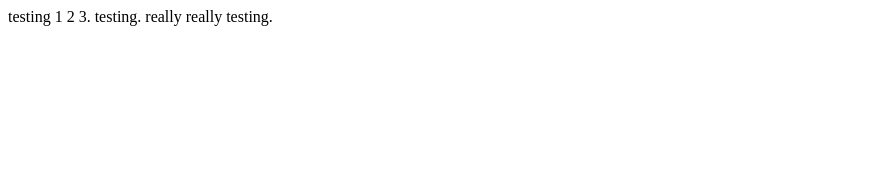
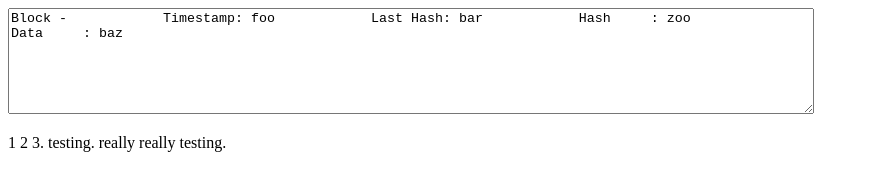
Before and after one commit to gs455/online-test, a website: page index.html in a window 1280 px wide. Shown: the whole page, without its empty margins (0-869 px from the left). Drawn offline with Linux system fonts and the light colour scheme.

Commit message:
update all files

```diff
--- a/index.html
+++ b/index.html
@@ -4,9 +4,13 @@
     <meta charset="UTF-8">
     <meta name="viewport" content="width=device-width, initial-scale=1.0">
     <title>Document</title>
+    <link rel="stylesheet" href="styles.css">
+    <script type="module" src="script.js"></script>
 </head>
 <body>
-    testing 1 2 3.
+    <textarea id="textarea"></textarea> <p>
+
+    1 2 3.
     testing.
     really really testing.
 </body>
--- /dev/null
+++ b/script.js
@@ -0,0 +1,9 @@
+console.log('test')
+import Block from './src/block.js';
+
+const block = new Block('foo', 'bar', 'zoo', 'baz');
+console.log(block.toString())
+
+const textarea = document.getElementById('textarea')
+
+textarea.innerText = block.toString()
--- /dev/null
+++ b/src/block.js
@@ -0,0 +1,20 @@
+class Block{
+    constructor(timestamp, lastHash, hash, data) {
+        this.timestamp = timestamp
+        this.lastHash = lastHash
+        this.hash = hash
+        this.data = data
+    }
+    toString() {
+        return `Block -
+            Timestamp: ${this.timestamp}
+            Last Hash: ${this.lastHash.substring(0, 10)}
+            Hash     : ${this.hash.substring(0, 10)}
+            Data     : ${this.data}`
+    }
+    static genesis() {
+        return new this('Genesis time', '-----', 'f1r57-h45h', [])
+    }
+}
+
+export default Block
--- /dev/null
+++ b/styles.css
@@ -0,0 +1,4 @@
+textarea {
+    height: 100px;
+    width: 800px
+}
```
Also changed, not shown: package.json (added, +15 -0 lines), 1 other file.
